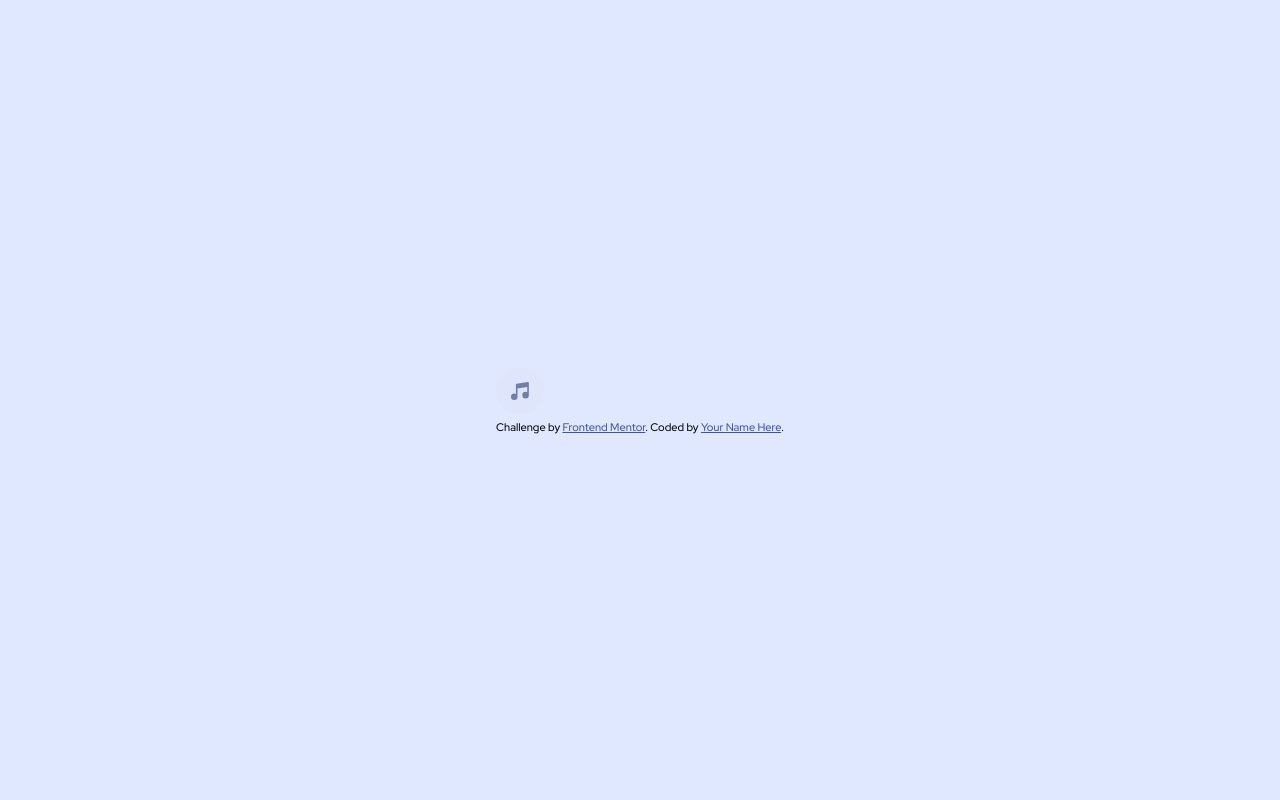
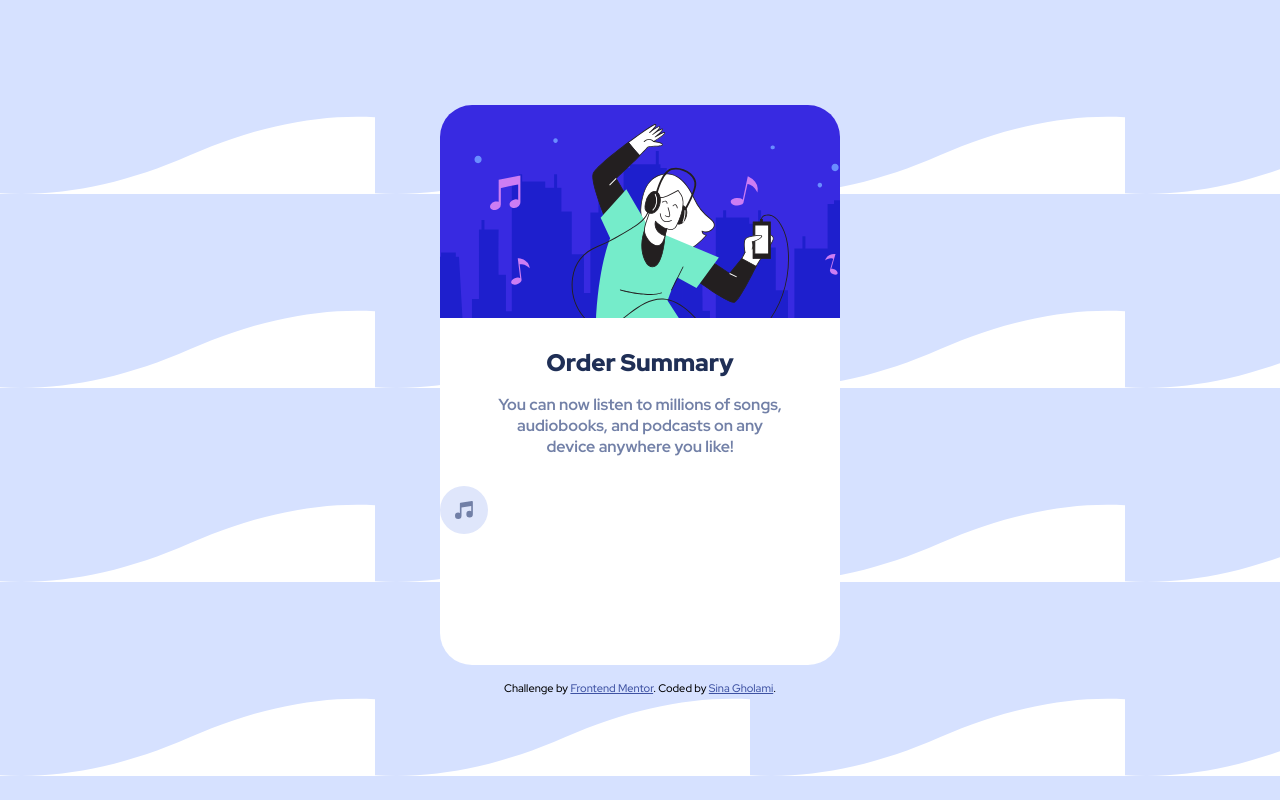
Before and after one commit to sinaGh-cyber/order-summary-component-main, a plain HTML site: page index.html in a window 1280 px wide. Drawn offline with Linux system fonts and the light colour scheme.

Commit message:
some fixes + illustation hero &  order summary lossly ready

```diff
--- a/index.html
+++ b/index.html
@@ -26,13 +26,13 @@
     <div class="card">
       <div class="happy-music-img"></div>
 
-      <div class="about-plan">
-        <h2></h2>
+      <div class="order-summary">
+        <h2>Order Summary</h2>
 
-        <p></p>
+        <p>You can now listen to millions of songs, audiobooks, and
+          podcasts on any device anywhere you like!</p>
       </div>
       <div class="plan">
-
         <svg
           id="music-icon"
           xmlns="http://www.w3.org/2000/svg"
@@ -49,23 +49,21 @@
           </g>
         </svg>
 
-        <div class="plan-text">
-
-        </div>
+        <div class="plan-text"></div>
 
         <a href="" id="chang-plan"></a>
-    </div>
-    <a href="" class="btn primary-btn"></a>
-    <a href="" class="btn secandary-btn"></a>
-    <!-- Order Summary You can now listen to millions of songs, audiobooks, and
+      </div>
+      <a href="" class="btn primary-btn"></a>
+      <a href="" class="btn secandary-btn"></a>
+      <!-- Order Summary You can now listen to millions of songs, audiobooks, and
     podcasts on any device anywhere you like! Annual Plan $59.99/year Change
     Proceed to Payment Cancel Order -->
-
+    </div>
     <footer class="attribution">
       Challenge by
       <a href="https://www.frontendmentor.io?ref=challenge" target="_blank"
         >Frontend Mentor</a
-      >. Coded by <a href="#">Your Name Here</a>.
+      >. Coded by <a href="https://github.com/sinaGh-cyber">Sina Gholami</a>.
     </footer>
   </body>
 </html>
--- a/style.css
+++ b/style.css
@@ -14,16 +14,58 @@
 }
 
 body {
-  background-color: var(--Pale-blue);
+  background-image: url('./images/pattern-background-mobile.svg');
   width: 100vw;
   height: 100vh;
   display: flex;
+  flex-direction: column;
   justify-content: center;
   align-items: center;
 }
+
+/* card */
+
+.card {
+  background-color: #fff;
+  width: 25rem;
+  height: 35rem;
+  border-radius: 2rem;
+}
+/* illustation hero */
+.happy-music-img {
+  background-image: url('./images/illustration-hero.svg');
+  width: 100%;
+  height: 38%;
+  border-radius: 2rem 2rem 0 0;
+}
+/* order summary */
+
+.order-summary {
+  display: flex;
+  flex-direction: column;
+  justify-content: center;
+  align-items: center;
+  text-align: center;
+  width: 100%;
+  height: 30%;
+}
+
+h2 {
+    font-weight: 900;
+    margin-bottom: 1rem;
+    color: var(--Dark-blue);
+}
+
+p {
+    font-weight: 700;
+    color: var(--Desaturated-blue);
+    padding: 0 3.6rem;
+}
+
 /* front end mentor defult styles */
 
 .attribution {
+  margin-top: 1rem;
   font-size: 11px;
   text-align: center;
 }
```
